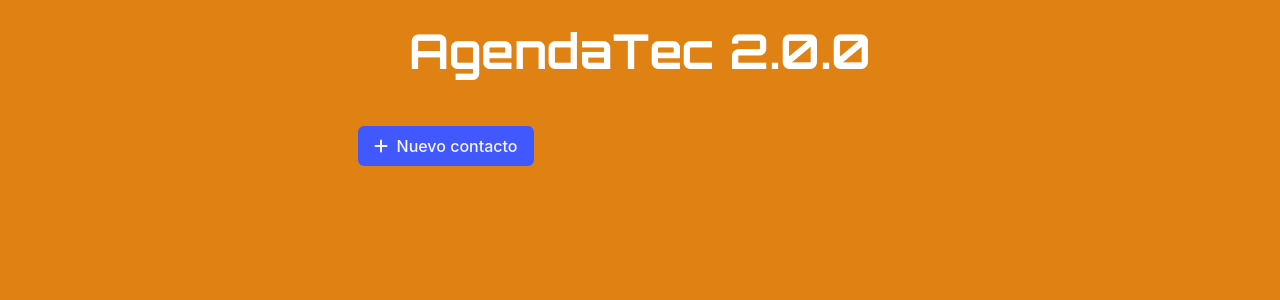
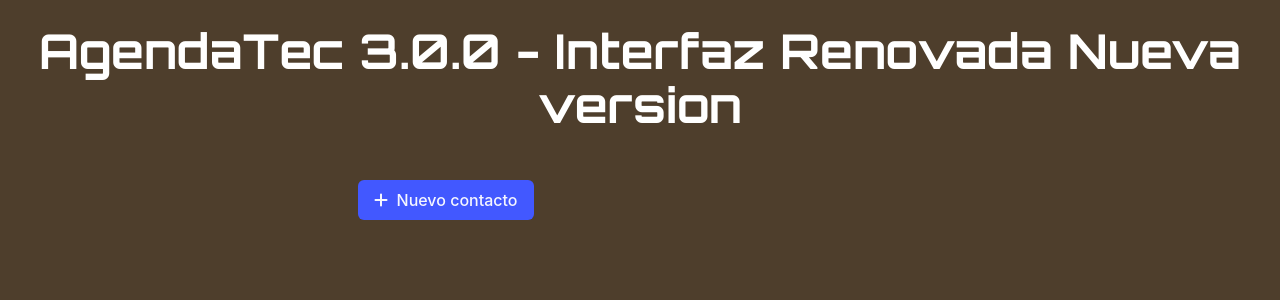
Before and after one commit to Paoloruizq5/ex-u4-agendatec, a Flask app: page / in a window 1280 px wide. Shown: the top 300 px of the page. Run offline with Flask 3, Linux system fonts and the light colour scheme; some libraries are stand-ins or nearby versions.

Commit message:
Cambios reales para versión 3.0.0

```diff
--- a/app/templates/base.html
+++ b/app/templates/base.html
@@ -1,5 +1,5 @@
 <!DOCTYPE html>
-<html class="theme-light" style="background-color: #e08114;">
+<html class="theme-light" style="background-color: #4e3e2c;">
   <head>
     <meta charset="utf-8">
     <meta name="viewport" content="width=device-width, initial-scale=1">
@@ -14,7 +14,7 @@
     <header>
         <br>
         <h1 class="title has-text-centered is-1" style="font-family: 'Orbitron', sans-serif; color:white">
-            AgendaTec 2.0.0
+            AgendaTec 3.0.0 - Interfaz Renovada Nueva version
           </h1>
           <br>
     </header>
```
